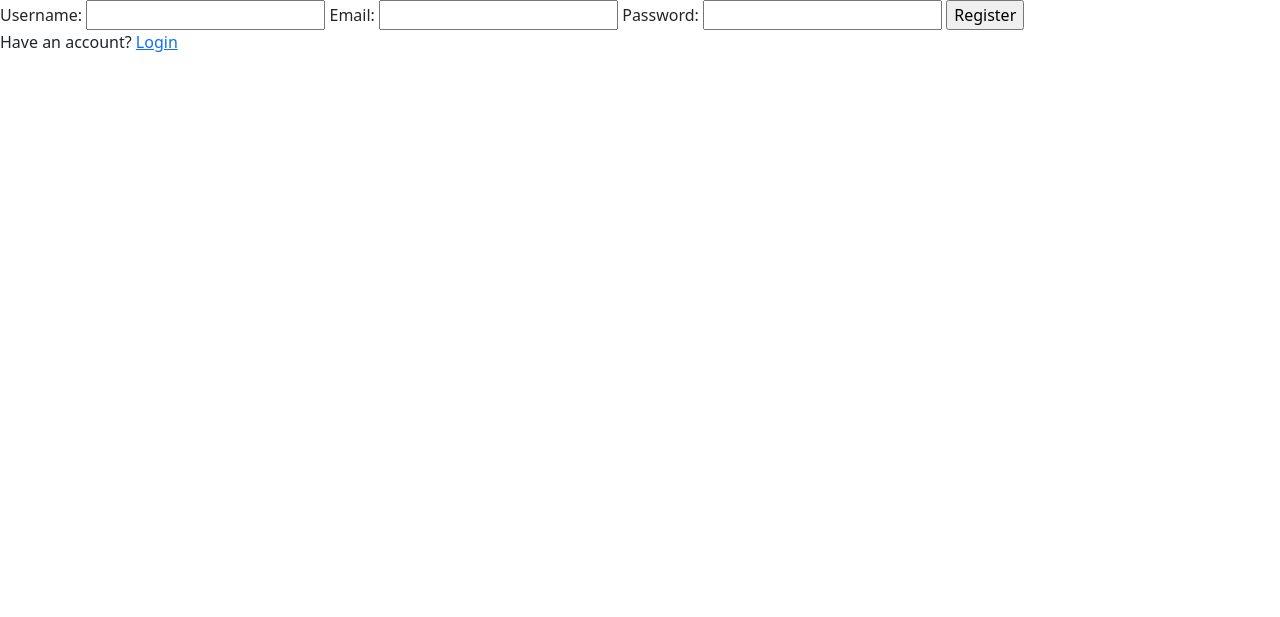
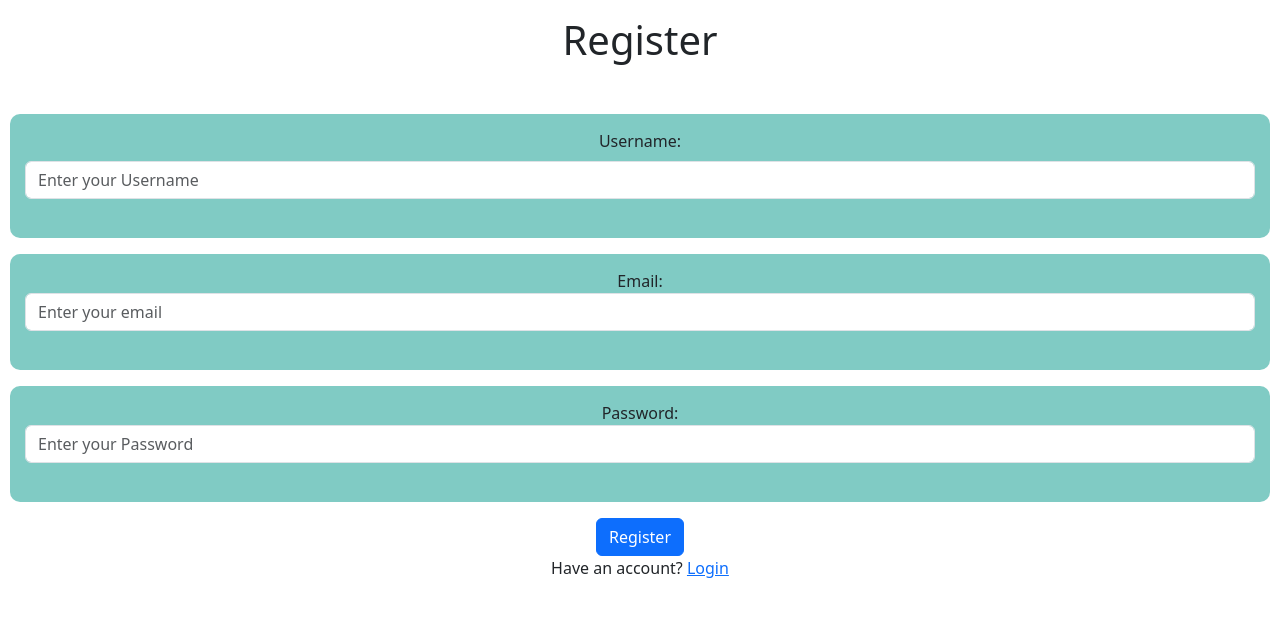
Before and after one commit to Shaurya200911/TaskManager, a Flask app: page /register in a window 1280 px wide. Shown: the top 617 px of the page. Run offline with Flask 3, Linux system fonts and the light colour scheme.

Commit message:
Register Page Styled

```diff
--- a/templates/register.html
+++ b/templates/register.html
@@ -1,21 +1,38 @@
 {% extends 'base.html' %}
 
 {% block head %}
-<title>Login</title>
+<title>Register</title>
 {% endblock head %}
 
 {% block body %}
+<center>
+  <h1 class="mt-3">Register</h1>
+<div class="row g-4 align-items-center mt-3">
 <form method="post">
-  <label for="username">Username:</label>
-  <input type="text" id="username" name="username" required>
+  <div class="mb-3" style="background:#80CBC4;border-radius:10px;padding:15px;margin:10px;">
+  <label for="username" class="form-label">Username:</label>
+  <input type="text" id="username" name="username" class="form-control" placeholder="Enter your Username" required><br>
+    </div>
+
+  <div class="mb-3" style="background:#80CBC4;border-radius:10px;padding:15px;margin:10px;">
 
   <label for="email">Email:</label>
-  <input type="email" id="email" name="email" required>
+  <input type="email" id="email" name="email" class="form-control" placeholder="Enter your email" required><br>
+    </div>
+
+  <div class="mb-3" style="background:#80CBC4;border-radius:10px;padding:15px;margin:10px;">
 
   <label for="password">Password:</label>
-  <input type="password" id="password" name="password" required>
+  <input type="password" id="password" name="password" class="form-control" placeholder="Enter your Password" required><br>
+    </div>
 
-  <input type="submit" value="Register">
+  <div class="mb-6">
+
+  <input type="submit" class="btn btn-primary" value="Register">
+    </div>
 </form>
+  </div>
 <p>Have an account? <a href="{{ url_for('login') }}">Login</a></p>
+</center>
+
 {% endblock %}
```
